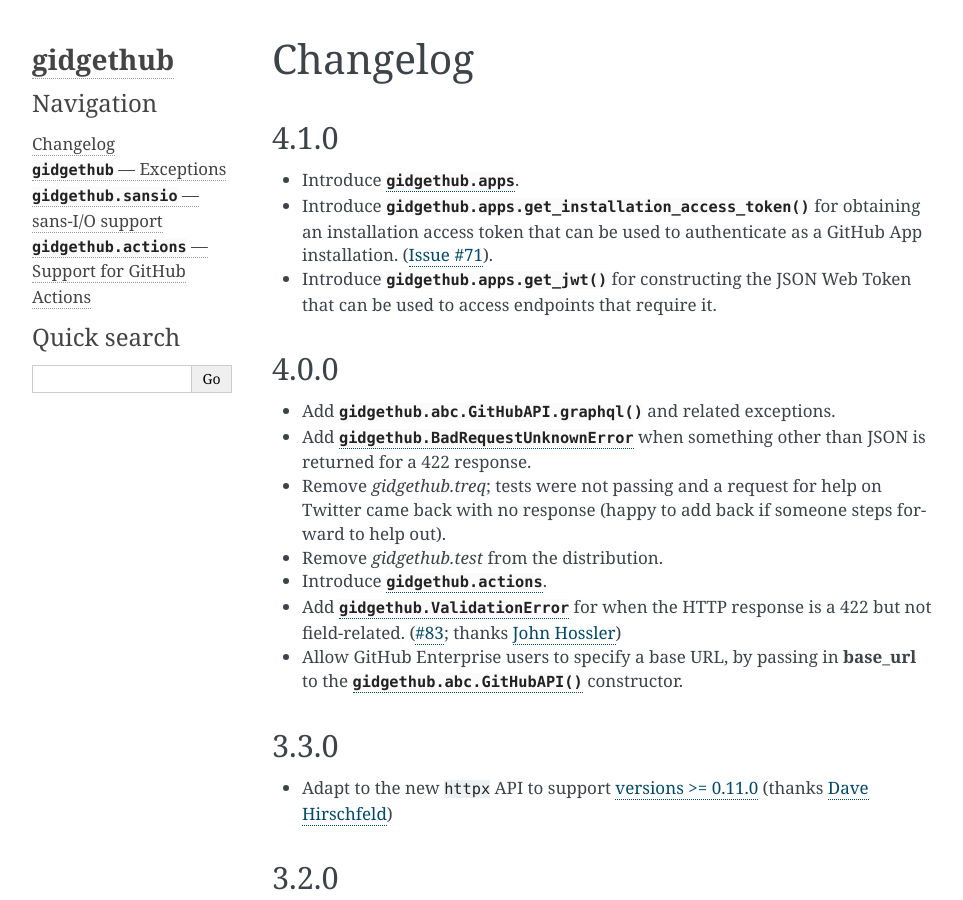
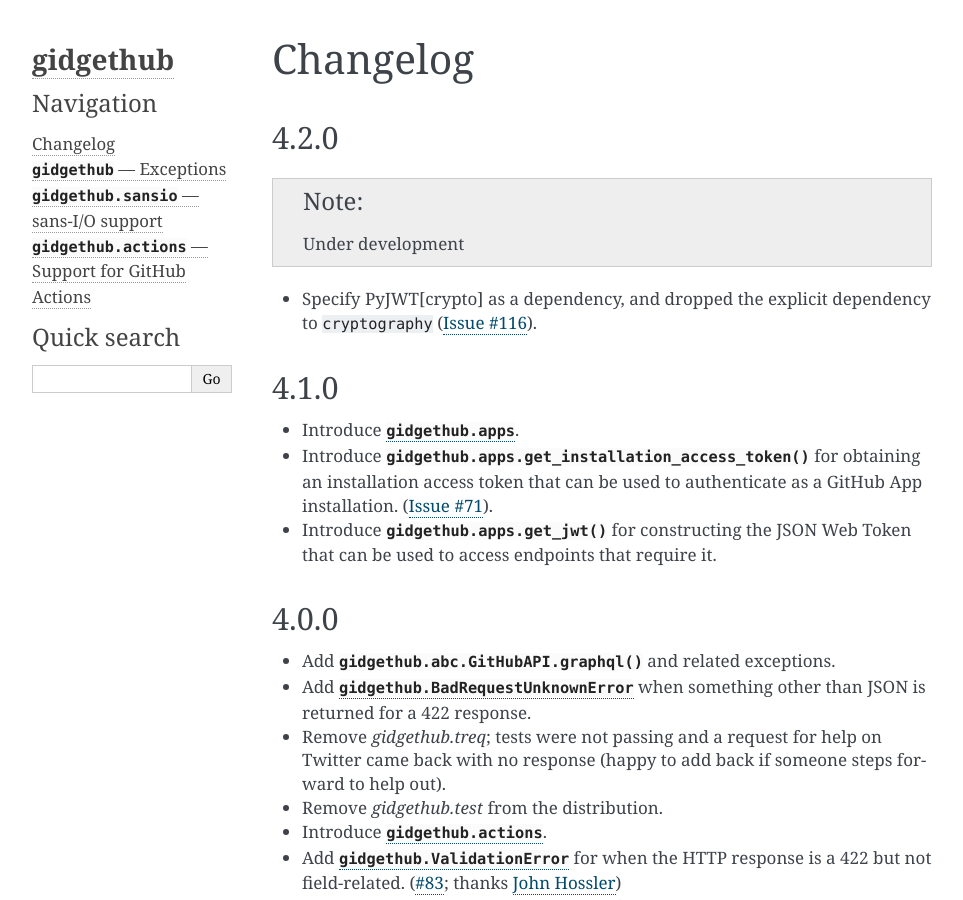
Before and after one commit to gidgethub/gidgethub, a Sphinx documentation site: the page built from docs/changelog.rst, in a window 1280 px wide and 900 px high. Shown: the whole window, without its empty margins (148-1111 px from the left). Built offline with Sphinx 7.4.7, drawn with Linux system fonts in a browser that asks for light colours; pages that are not in the unit, such as notebooks, are missing from menus.

Commit message:
Drop cryptography dependency, and add PyJWT[crypto]. (#117)

```diff
--- a/docs/changelog.rst
+++ b/docs/changelog.rst
@@ -1,5 +1,16 @@
 Changelog
 =========
+
+4.2.0
+'''''
+
+.. note::
+
+   Under development
+
+
+- Specify PyJWT[crypto] as a dependency, and dropped the explicit
+  dependency to ``cryptography`` (`Issue #116 <https://github.com/brettcannon/gidgethub/issues/116>`_).
 
 4.1.0
 '''''
--- a/gidgethub/__init__.py
+++ b/gidgethub/__init__.py
@@ -1,5 +1,5 @@
 """An async GitHub API library"""
-__version__ = "4.1.0"
+__version__ = "4.2.0.dev"
 
 import http
 from typing import Any
--- a/pyproject.toml
+++ b/pyproject.toml
@@ -8,8 +8,7 @@
 author-email = "brett@python.org"
 requires = [
     "uritemplate>=3.0.1",
-    "PyJWT>=1.7.1",
-    "cryptography>=2.9"
+    "PyJWT[crypto]"
 ]
 requires-python = ">=3.6"
 license = "Apache"
```
